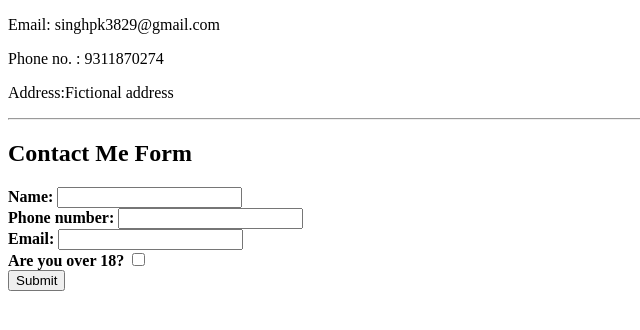
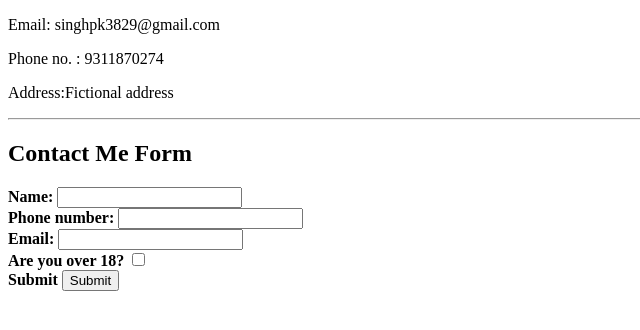
Before and after one commit to MrSONUU/cv, a plain HTML site: page Contact-me.html in a window 1280 px wide. Shown: the whole page, without its empty margins (0-640 px from the left). Drawn offline with Linux system fonts and the light colour scheme.

Commit message:
Update Contact-me.html

```diff
--- a/Contact-me.html
+++ b/Contact-me.html
@@ -26,6 +26,7 @@
         <label>Are you over 18?</label>
         <input type="checkbox">
             <br>
+            <label>Submit</label>
         <input type="Submit">
     </b>
     </form>
```
